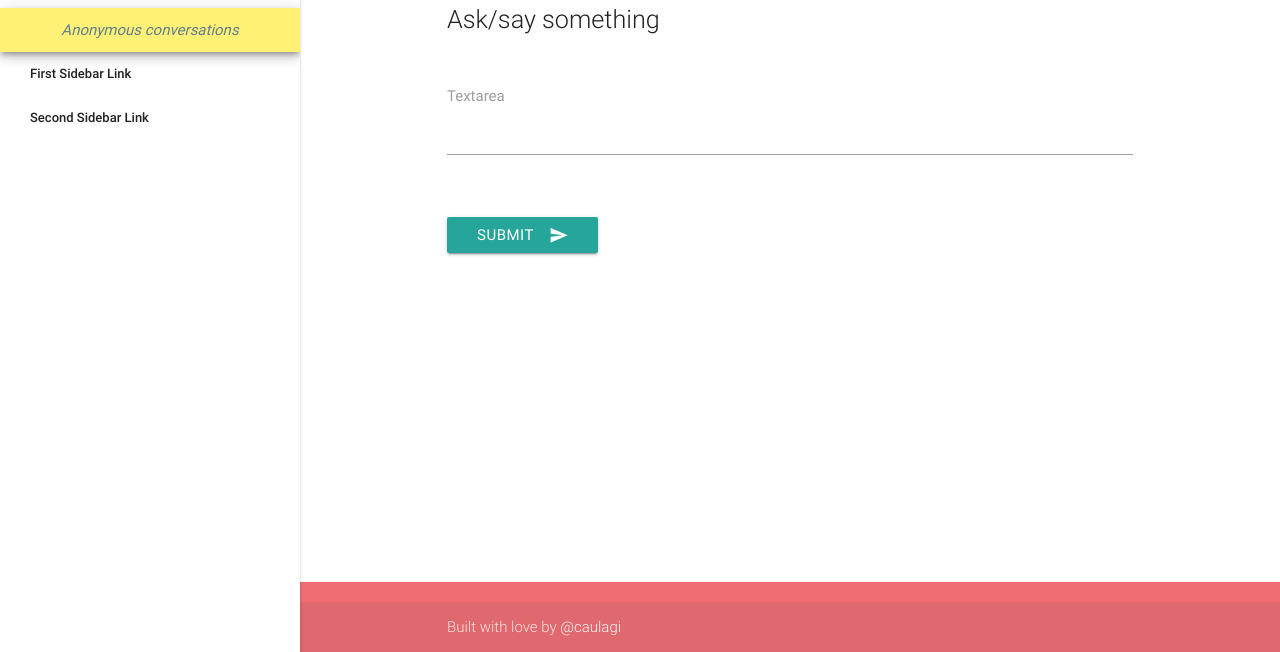
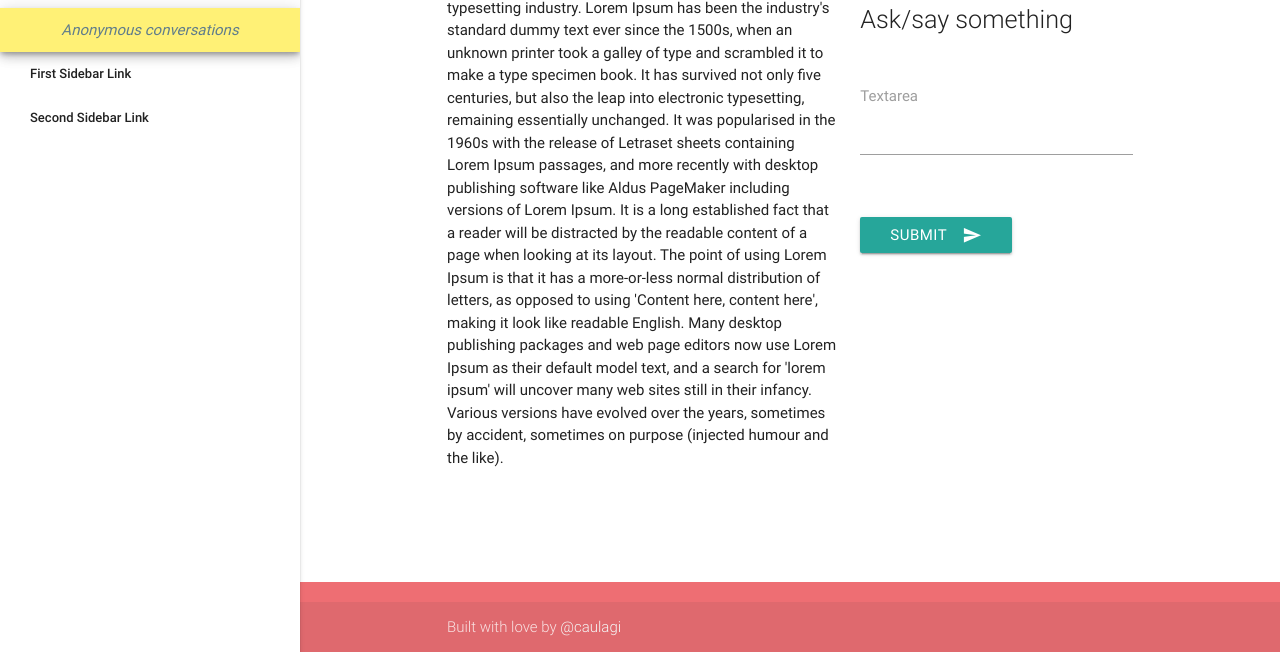
Before and after one commit to bakaprashna/bakaprashna.github.io, a plain HTML site: page index.html in a window 1280 px wide. Shown: the part 148-800 px from the top of the page. Drawn offline with nearby package versions, Linux system fonts and the light colour scheme.

Commit message:
Fix layout to show posts also

```diff
--- a/index.html
+++ b/index.html
@@ -41,6 +41,13 @@
 
     <main>
       <div class="container">
+        <div class="row">
+          <div class="col s12 m12 l7">
+            Lorem Ipsum is simply dummy text of the printing and typesetting industry. Lorem Ipsum has been the industry's standard dummy text ever since the 1500s, when an unknown printer took a galley of type and scrambled it to make a type specimen book. It has survived not only five centuries, but also the leap into electronic typesetting, remaining essentially unchanged. It was popularised in the 1960s with the release of Letraset sheets containing Lorem Ipsum passages, and more recently with desktop publishing software like Aldus PageMaker including versions of Lorem Ipsum.
+
+            It is a long established fact that a reader will be distracted by the readable content of a page when looking at its layout. The point of using Lorem Ipsum is that it has a more-or-less normal distribution of letters, as opposed to using 'Content here, content here', making it look like readable English. Many desktop publishing packages and web page editors now use Lorem Ipsum as their default model text, and a search for 'lorem ipsum' will uncover many web sites still in their infancy. Various versions have evolved over the years, sometimes by accident, sometimes on purpose (injected humour and the like).
+          </div>
+          <div class="col s12 m12 l5">
             <h1 class="flow-text">Ask/say something</h1>
             <div class="row">
               <form class="col s12" method="POST" action="/new">
@@ -63,13 +70,15 @@
               </form>
             </div>
           </div>
+        </div>
+      </div>
     </main>
 
     <footer class="page-footer">
       <div class="footer-copyright">
         <div class="container">
           Built with love by
-          <a class="grey-text text-lighten-4" href="https://twitter.com/caulagi">@caulagi</a>
+          <a class="grey-text text-lighten-4" href="https://twitter.com/caulagi" target="_blank">@caulagi</a>
         </div>
       </div>
     </footer>
```
Lines whose indentation alone changed are shown as unchanged.
